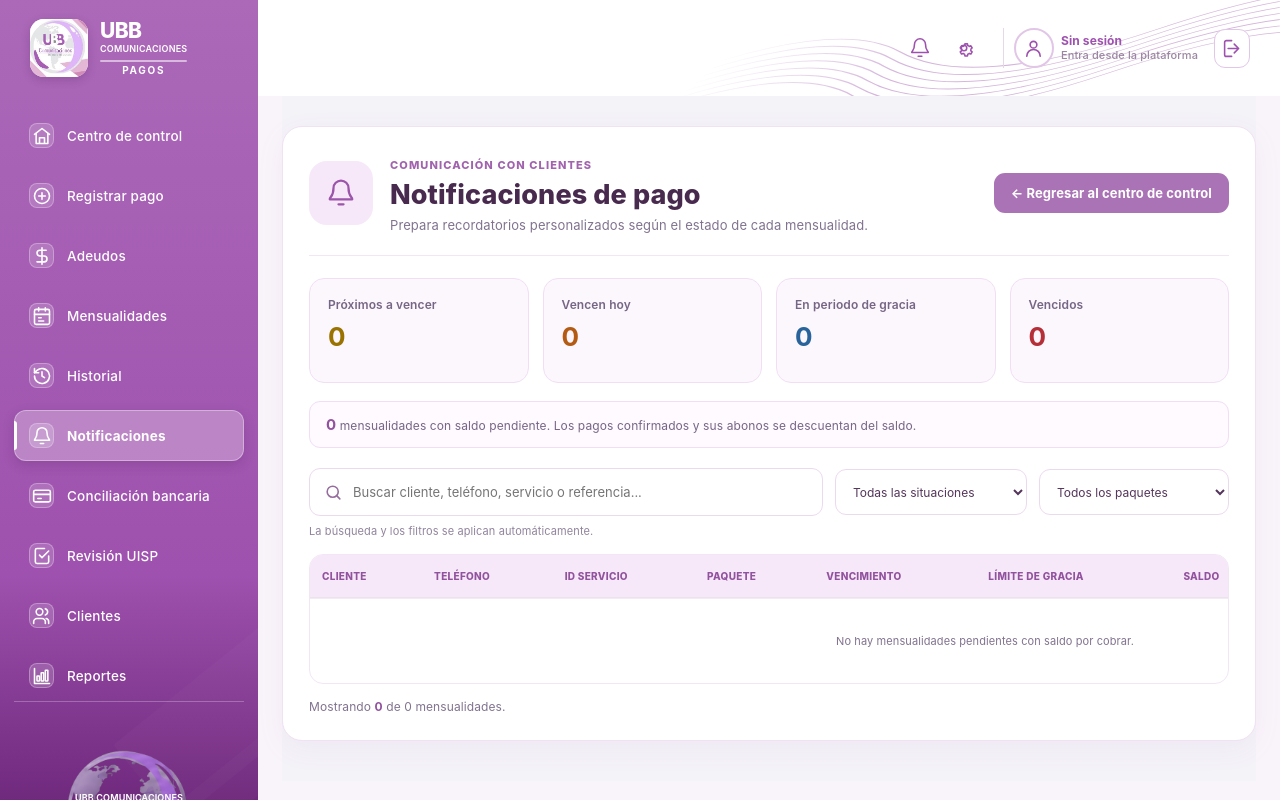
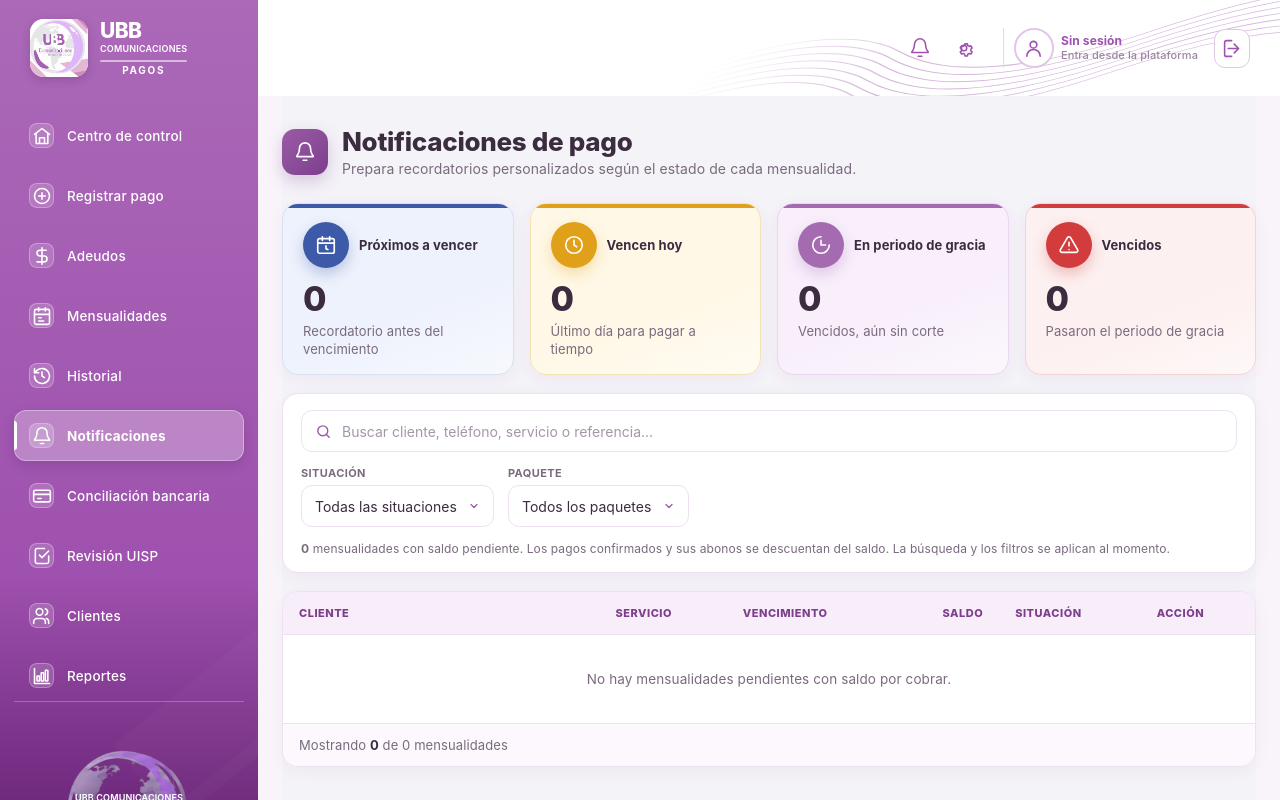
Before and after one commit to abrilyom/UBB-COMUNICACIONES-ABRIL, a PHP site: page /pagos/notificaciones.php in a window 1280 px wide. Run offline with PHP 8.4, Linux system fonts and the light colour scheme; data that the repository does not hold is empty; a stand-in replaces the project's code that opens the database connection.

Commit message:
Notificaciones con el estilo del Centro de control
Cabecera con icono, cuatro tarjetas de colores, barra de filtros y tabla
como en los demas listados. El telefono va debajo del nombre, el paquete
y la referencia debajo del servicio y el limite de gracia debajo del
vencimiento. Los estilos de celda de Mensualidades se generalizan para
todos los listados. Los ID que usan los filtros y "Copiar mensaje" no
cambian.

Co-Authored-By: Claude Opus 5.5 <noreply@anthropic.com>

```diff
--- a/pagos/css/listados.css
+++ b/pagos/css/listados.css
@@ -702,15 +702,15 @@
     transform: translateY(-2px);
 }
 
-.mensualidades .mens-col-cliente {
+.hist .mens-col-cliente {
     min-width: 220px;
 }
 
-.mensualidades td.mens-col-cliente strong {
+.hist td.mens-col-cliente strong {
     font-size: 15px;
 }
 
-.mensualidades .hist-cliente .mens-ref {
+.hist .hist-cliente .mens-ref {
     margin-top: 4px;
     font-family: ui-monospace, "Cascadia Mono", Consolas, monospace;
     font-size: 11.5px;
@@ -767,3 +767,27 @@
     .mens-kpis { grid-template-columns: minmax(0, 1fr); }
     .mensualidades .cc-cabecera { flex-wrap: wrap; }
 }
+
+
+/* =========================================================
+   NOTIFICACIONES (notificaciones.php)
+========================================================= */
+
+.nt-error-panel {
+    padding: 22px;
+    color: var(--cc-error);
+    font-weight: 700;
+}
+
+.hist .hist-cliente .nt-sin-telefono {
+    color: #a34a08;
+    font-weight: 700;
+}
+
+.notificaciones .nt-estado {
+    font-weight: 800;
+}
+
+.notificaciones .nt-btn-copiar {
+    cursor: pointer;
+}
--- a/pagos/notificaciones.php
+++ b/pagos/notificaciones.php
@@ -216,127 +216,152 @@ $totalNotificaciones = count($notificaciones);
     <meta name="viewport" content="width=device-width, initial-scale=1.0">
     <title>Notificaciones - UBB Comunicaciones</title>
     <link rel="stylesheet" href="css/pagos.css?v=<?php echo filemtime(__DIR__ . '/css/pagos.css'); ?>">
+    <link rel="stylesheet" href="css/vencidos.css?v=<?php echo filemtime(__DIR__ . '/css/vencidos.css'); ?>">
     <link rel="stylesheet" href="css/notificaciones.css?v=<?php echo filemtime(__DIR__ . '/css/notificaciones.css'); ?>">
+    <link rel="stylesheet" href="css/tablero.css?v=<?php echo filemtime(__DIR__ . '/css/tablero.css'); ?>">
+    <link rel="stylesheet" href="css/listados.css?v=<?php echo filemtime(__DIR__ . '/css/listados.css'); ?>">
 </head>
 <body>
 
 <?php require __DIR__ . "/includes/encabezado.php"; ?>
 <?php require __DIR__ . "/includes/panel_lateral.php"; ?>
 
-<main class="contenedor nt-page">
-    <section class="nt-panel">
+<main class="contenedor cc hist notificaciones">
 
-        <header class="nt-encabezado">
-            <div class="nt-titulo">
-                <div class="nt-icono" aria-hidden="true">
-                    <svg viewBox="0 0 24 24" fill="none"
-                         stroke="currentColor" stroke-width="1.8"
-                         stroke-linecap="round" stroke-linejoin="round">
-                        <path d="M18 8a6 6 0 0 0-12 0c0 7-3 7-3 9h18c0-2-3-2-3-9"/>
-                        <path d="M10 21h4"/>
-                    </svg>
-                </div>
+    <!-- =================================================
+         CABECERA
+    ================================================== -->
+
+    <header class="cc-cabecera">
+        <div class="cc-cabecera-texto">
+            <span class="cc-cabecera-icono" aria-hidden="true">
+                <svg viewBox="0 0 24 24"><path d="M18 8a6 6 0 0 0-12 0c0 7-3 7-3 9h18c0-2-3-2-3-9"/><path d="M10 21h4"/></svg>
+            </span>
             <div>
-                    <span class="nt-etiqueta">COMUNICACIÓN CON CLIENTES</span>
                 <h1>Notificaciones de pago</h1>
                 <p>Prepara recordatorios personalizados según el estado de cada mensualidad.</p>
             </div>
         </div>
-
-            <a href="index.php" class="nt-regresar">
-                ← Regresar al centro de control
-            </a>
     </header>
 
     <?php if ($errorCarga): ?>
-            <div class="nt-error">
+
+        <div class="cc-panel nt-error-panel">
             <?= escNotificacion($errorCarga) ?>
         </div>
+
     <?php else: ?>
 
-            <div class="nt-indicadores">
-                <article class="nt-indicador nt-indicador-proximo">
-                    <span>Próximos a vencer</span>
-                    <strong><?= number_format($categorias["proximo"]) ?></strong>
-                </article>
+        <!-- =================================================
+             RESUMEN
+        ================================================== -->
 
-                <article class="nt-indicador nt-indicador-hoy">
-                    <span>Vencen hoy</span>
-                    <strong><?= number_format($categorias["hoy"]) ?></strong>
-                </article>
+        <div class="cc-kpis hist-kpis adeudos-kpis">
 
-                <article class="nt-indicador nt-indicador-gracia">
-                    <span>En periodo de gracia</span>
-                    <strong><?= number_format($categorias["gracia"]) ?></strong>
-                </article>
-
-                <article class="nt-indicador nt-indicador-vencido">
-                    <span>Vencidos</span>
-                    <strong><?= number_format($categorias["vencido"]) ?></strong>
-                </article>
+            <div class="cc-kpi hist-kpi--confirmados">
+                <div class="cc-kpi-cabeza">
+                    <span class="cc-kpi-icono" aria-hidden="true"><svg viewBox="0 0 24 24"><rect x="3" y="5" width="18" height="16" rx="2"/><path d="M16 3v4M8 3v4M3 10h18M12 13v3l2 1"/></svg></span>
+                    <span class="cc-kpi-nombre">Próximos a vencer</span>
+                </div>
+                <strong class="cc-kpi-numero"><?= number_format($categorias["proximo"]) ?></strong>
+                <span class="cc-kpi-detalle">Recordatorio antes del vencimiento</span>
             </div>
 
-            <div class="nt-nota">
-                <strong><?= number_format($totalNotificaciones) ?></strong>
-                mensualidades con saldo pendiente.
-                Los pagos confirmados y sus abonos se descuentan del saldo.
+            <div class="cc-kpi cc-kpi--proximos">
+                <div class="cc-kpi-cabeza">
+                    <span class="cc-kpi-icono" aria-hidden="true"><svg viewBox="0 0 24 24"><circle cx="12" cy="12" r="9"/><path d="M12 7v5l3 2"/></svg></span>
+                    <span class="cc-kpi-nombre">Vencen hoy</span>
+                </div>
+                <strong class="cc-kpi-numero"><?= number_format($categorias["hoy"]) ?></strong>
+                <span class="cc-kpi-detalle">Último día para pagar a tiempo</span>
             </div>
 
-            <div class="nt-filtros">
-                <label class="nt-busqueda">
-                    <svg viewBox="0 0 24 24" fill="none"
-                         stroke="currentColor" stroke-width="2"
-                         stroke-linecap="round">
-                        <circle cx="11" cy="11" r="7"/>
-                        <path d="m20 20-4-4"/>
-                    </svg>
+            <div class="cc-kpi cc-kpi--pagos">
+                <div class="cc-kpi-cabeza">
+                    <span class="cc-kpi-icono" aria-hidden="true"><svg viewBox="0 0 24 24"><path d="M12 3a9 9 0 1 0 9 9"/><path d="M12 7v5h5"/></svg></span>
+                    <span class="cc-kpi-nombre">En periodo de gracia</span>
+                </div>
+                <strong class="cc-kpi-numero"><?= number_format($categorias["gracia"]) ?></strong>
+                <span class="cc-kpi-detalle">Vencidos, aún sin corte</span>
+            </div>
+
+            <div class="cc-kpi cc-kpi--suspendidos">
+                <div class="cc-kpi-cabeza">
+                    <span class="cc-kpi-icono" aria-hidden="true"><svg viewBox="0 0 24 24"><path d="M10.3 3.9 2.5 17.4A2 2 0 0 0 4.2 20h15.6a2 2 0 0 0 1.7-2.6L13.7 3.9a2 2 0 0 0-3.4 0Z"/><path d="M12 9v4M12 17h.01"/></svg></span>
+                    <span class="cc-kpi-nombre">Vencidos</span>
+                </div>
+                <strong class="cc-kpi-numero"><?= number_format($categorias["vencido"]) ?></strong>
+                <span class="cc-kpi-detalle">Pasaron el periodo de gracia</span>
+            </div>
+
+        </div>
+
+
+        <!-- =================================================
+             FILTROS (se aplican al momento, sin recargar)
+        ================================================== -->
+
+        <div class="cc-panel hist-filtros">
+
+            <div class="hist-buscador adeudos-buscador">
+                <svg viewBox="0 0 24 24" aria-hidden="true"><circle cx="11" cy="11" r="7"/><path d="m20 20-3.5-3.5"/></svg>
                 <input type="search" id="ntBuscar"
                        placeholder="Buscar cliente, teléfono, servicio o referencia..."
+                       aria-label="Buscar notificación"
                        autocomplete="off">
-                </label>
+            </div>
 
-                <select id="ntCategoria" aria-label="Filtrar por situación">
+            <label class="hist-campo">
+                <span>Situación</span>
+                <select id="ntCategoria">
                     <option value="">Todas las situaciones</option>
                     <option value="proximo">Próximos a vencer</option>
                     <option value="hoy">Vencen hoy</option>
                     <option value="gracia">En periodo de gracia</option>
                     <option value="vencido">Vencidos</option>
                 </select>
+            </label>
 
-                <select id="ntPaquete" aria-label="Filtrar por paquete">
+            <label class="hist-campo">
+                <span>Paquete</span>
+                <select id="ntPaquete">
                     <option value="">Todos los paquetes</option>
                     <?php foreach ($paquetesDisponibles as $paquete): ?>
-                        <option value="<?= escNotificacion($paquete) ?>">
-                            <?= escNotificacion($paquete) ?>
-                        </option>
+                        <option value="<?= escNotificacion($paquete) ?>"><?= escNotificacion($paquete) ?></option>
                     <?php endforeach; ?>
                 </select>
+            </label>
+
+            <span class="adeudos-ayuda">
+                <strong><?= number_format($totalNotificaciones) ?></strong> mensualidades con saldo pendiente.
+                Los pagos confirmados y sus abonos se descuentan del saldo. La búsqueda y los filtros se aplican al momento.
+            </span>
+
         </div>
 
-            <p class="nt-ayuda">
-                La búsqueda y los filtros se aplican automáticamente.
-            </p>
 
-            <div class="nt-tabla-contenedor">
-                <table class="nt-tabla" id="ntTabla">
+        <!-- =================================================
+             TABLA
+        ================================================== -->
+
+        <section class="cc-panel hist-tabla">
+
+            <div class="hist-tabla-scroll">
+                <table id="ntTabla">
                     <thead>
                         <tr>
-                            <th>CLIENTE</th>
-                            <th>TELÉFONO</th>
-                            <th>ID SERVICIO</th>
-                            <th>PAQUETE</th>
-                            <th>VENCIMIENTO</th>
-                            <th>LÍMITE DE GRACIA</th>
-                            <th>SALDO</th>
-                            <th>REFERENCIA</th>
-                            <th>SITUACIÓN</th>
-                            <th>ACCIÓN</th>
+                            <th class="mens-col-cliente">Cliente</th>
+                            <th>Servicio</th>
+                            <th>Vencimiento</th>
+                            <th class="hist-num">Saldo</th>
+                            <th>Situación</th>
+                            <th>Acción</th>
                         </tr>
                     </thead>
                     <tbody>
                     <?php if (!$notificaciones): ?>
                         <tr>
-                            <td colspan="10" class="nt-vacio">
+                            <td colspan="6" class="hist-vacio">
                                 No hay mensualidades pendientes con saldo por cobrar.
                             </td>
                         </tr>
@@ -358,27 +383,25 @@ $totalNotificaciones = count($notificaciones);
                                 data-categoria="<?= escNotificacion($fila["tipo"]) ?>"
                                 data-paquete="<?= escNotificacion($fila["paquete"]) ?>"
                             >
-                                <td>
-                                    <strong class="nt-nombre">
-                                        <?= escNotificacion($fila["nombre"]) ?>
-                                    </strong>
+                                <td class="hist-cliente mens-col-cliente">
+                                    <strong><?= escNotificacion($fila["nombre"]) ?></strong>
+                                    <?php if ($fila["telefono"]): ?>
+                                        <span><?= escNotificacion($fila["telefono"]) ?></span>
+                                    <?php else: ?>
+                                        <span class="nt-sin-telefono">Sin teléfono</span>
+                                    <?php endif; ?>
                                 </td>
-                                <td>
-                                    <?= $fila["telefono"]
-                                        ? escNotificacion($fila["telefono"])
-                                        : '<span class="nt-sin-telefono">Sin teléfono</span>' ?>
+                                <td class="hist-cliente">
+                                    <strong>#<?= escNotificacion($fila["id_servicio"]) ?></strong>
+                                    <?php if ($fila["paquete"]): ?><span><?= escNotificacion($fila["paquete"]) ?></span><?php endif; ?>
+                                    <?php if ($fila["referencia"]): ?><span class="mens-ref"><?= escNotificacion($fila["referencia"]) ?></span><?php endif; ?>
                                 </td>
-                                <td><?= escNotificacion($fila["id_servicio"]) ?></td>
-                                <td><?= escNotificacion($fila["paquete"]) ?></td>
-                                <td><?= escNotificacion($fila["fecha_vencimiento"]) ?></td>
-                                <td><?= escNotificacion($fila["fecha_limite"]) ?></td>
-                                <td>
-                                    <strong class="nt-saldo">
-                                        $<?= number_format($fila["saldo"], 2) ?>
-                                    </strong>
+                                <td class="hist-cliente">
+                                    <strong><?= escNotificacion($fila["fecha_vencimiento"]) ?></strong>
+                                    <span>Gracia hasta <?= escNotificacion($fila["fecha_limite"]) ?></span>
                                 </td>
-                                <td class="nt-referencia">
-                                    <?= escNotificacion($fila["referencia"]) ?>
+                                <td class="hist-num">
+                                    <strong class="px-importe-vencido">$<?= number_format($fila["saldo"], 2) ?></strong>
                                 </td>
                                 <td>
                                     <span class="nt-estado nt-estado-<?= escNotificacion($fila["tipo"]) ?>">
@@ -389,15 +412,11 @@ $totalNotificaciones = count($notificaciones);
                                     <?php if ($fila["telefono"] !== ""): ?>
                                         <button
                                             type="button"
-                                            class="nt-btn-copiar"
+                                            class="hist-boton hist-boton--principal nt-btn-copiar"
                                             data-mensaje="<?= escNotificacion($fila["mensaje"]) ?>"
-                                        >
-                                            Copiar mensaje
-                                        </button>
+                                        >Copiar mensaje</button>
                                     <?php else: ?>
-                                        <span class="nt-falta-telefono">
-                                            Falta teléfono
-                                        </span>
+                                        <span class="nt-falta-telefono">Falta teléfono</span>
                                     <?php endif; ?>
                                 </td>
                             </tr>
@@ -407,13 +426,15 @@ $totalNotificaciones = count($notificaciones);
                 </table>
             </div>
 
-            <div class="nt-pie">
+            <div class="adeudos-pie">
                 Mostrando <strong id="ntFilasVisibles"><?= $totalNotificaciones ?></strong>
-                de <?= $totalNotificaciones ?> mensualidades.
+                de <?= $totalNotificaciones ?> mensualidades
             </div>
 
+        </section>
+
     <?php endif; ?>
-    </section>
+
 </main>
 
 <script>
```
Lines whose indentation alone changed are shown as unchanged.
